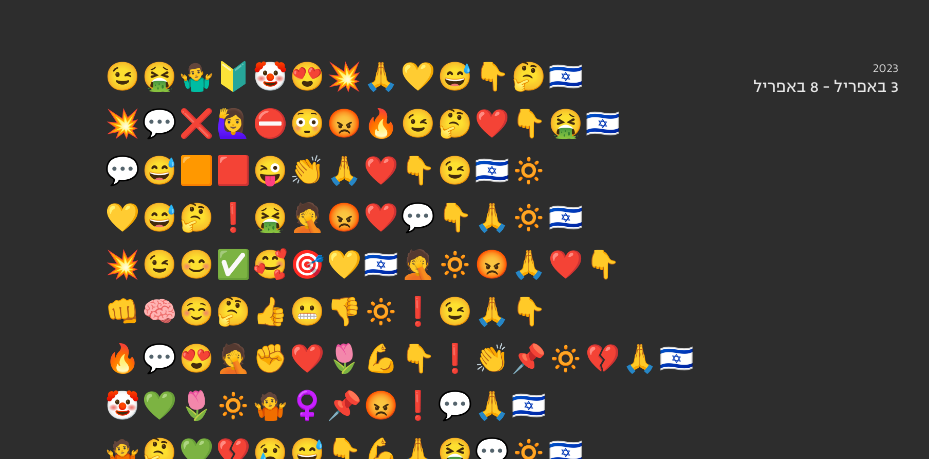
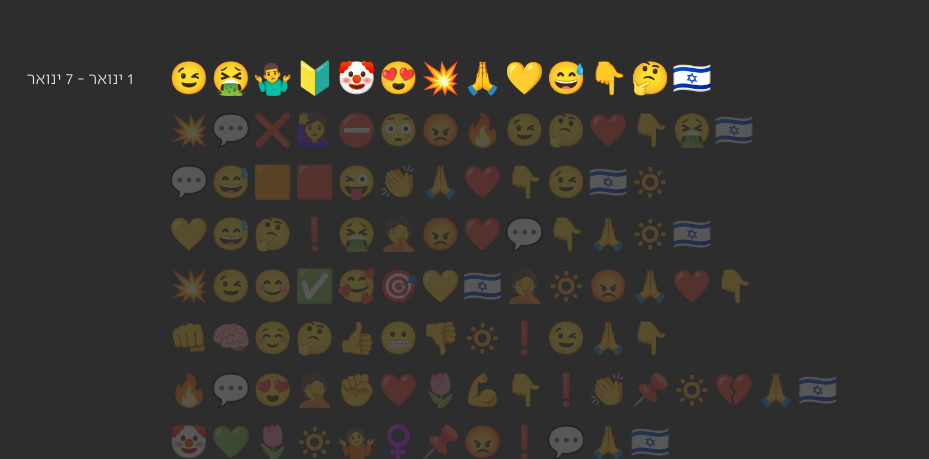
Before and after one commit to mineihadar/emoji-app, a React (Create React App) app: page / in a window 1280 px wide. Shown: the part 341-800 px from the top of the page, without its empty margins (343-1272 px from the left). Built offline with nearby package versions, Linux system fonts and the light colour scheme.

Commit message:
add: fix emoji row and week to be in the same div, and add animation

```diff
--- a/src/App.js
+++ b/src/App.js
@@ -353,7 +353,7 @@ function App() {
       </div>
 
       <div className='rect top'></div> */}
-      <EmojiGrid />
+      <EmojiGrid weeks={weeks} />
       {/* <EmojiTable weeks={weeks} /> */}
       {/* <div className='rect bottom'></div> */}
       {/* <div className='rect bottom'></div>
--- a/src/EmojiGrid.css
+++ b/src/EmojiGrid.css
@@ -1,17 +1,18 @@
 .scrollable-emojis {
   display: flex;
   align-items: flex-start; /* Align to the top of the container */
+  justify-content: center;
   height: 100vh;
 }
 
 .week-info {
-  position: fixed; /* Fix position to stay in place while scrolling */
-  top: 50vh; /* Start in the middle of the screen */
-  width: auto;
-  text-align: right;
-  display: flex;
+  text-align: right; /* Align text to the right */
+  margin-right: 10px; /* Add spacing between week info and emoji row */
+  display: none; /* Initially hide the week info */
   flex-direction: column;
-  margin-right: 3vw;
+  width: 20vw;
+  opacity: 0; /* Initially hide the text */
+  transition: opacity 0.5s, transform 0.5s; /* Add transition for opacity and transform */
 }
 
 .week-info p {
@@ -20,19 +21,13 @@
   line-height: 1.19rem;
 }
 
-.year {
+.week {
   font-family: "Narkis-Extralight";
-  font-size: 14px;
-}
-
-.week {
   font-size: 18px;
 }
 
 .emoji-grid-container {
-  position: relative;
-  top: 0; /* Start from the top */
-  width: 65vw;
+  width: 100%; /* Use full width */
   display: flex;
   flex-direction: column;
   overflow-y: auto;
@@ -41,13 +36,54 @@
   box-sizing: border-box; /* Include padding in the element's total width and height */
 }
 
+.emoji-grid-container::-webkit-scrollbar {
+  display: none;
+}
+
 .week-column {
   display: flex;
+  flex-direction: column; /* Ensure column direction */
   margin-bottom: 10px;
+  opacity: 0.2; /* Default opacity for hidden columns */
+  transition: opacity 0.5s;
+}
+
+.week-column.visible {
+  opacity: 1; /* Full opacity for visible column */
+}
+
+.week-column.visible .week-info {
+  display: flex; /* Show week info only when the column is visible */
+  opacity: 1; /* Show the text */
+  transform: translateY(0); /* Reset the position */
+  animation: fadeInUp 0.5s ease-out; /* Add the animation */
+}
+
+.week-emoji-container {
+  display: flex;
+  align-items: center;
+  gap: 2vw;
+}
+
+.emoji-row {
+  display: flex; /* Ensure emojis are in a row */
+  width: 60vw;
   justify-content: flex-end;
 }
 
 .emoji {
-  font-size: 28px;
+  font-size: 32px;
   margin-right: 2px;
 }
+
+/* Define keyframes for the fadeInUp animation */
+@keyframes fadeInUp {
+  from {
+    opacity: 0;
+    transform: translateY(20px);
+  }
+  to {
+    opacity: 1;
+    transform: translateY(0);
+  }
+}
--- a/src/EmojiGrid.js
+++ b/src/EmojiGrid.js
@@ -2,47 +2,65 @@ import React, { useEffect, useRef, useState } from "react";
 import "./EmojiGrid.css";
 import emojiData from "./emoji_data_clean.json";
 
-const EmojiGrid = () => {
-  const [scrolled, setScrolled] = useState(false);
+const EmojiGrid = ({ weeks }) => {
   const gridRef = useRef(null);
+  const [visibleColumnIndex, setVisibleColumnIndex] = useState(0);
 
   useEffect(() => {
-    const handleScroll = () => {
-      if (gridRef.current) {
-        if (window.scrollY > 0) {
-          setScrolled(true);
-        } else {
-          setScrolled(false);
-        }
-      }
+    const options = {
+      root: null,
+      rootMargin: "0px 0px -45% 0px", // Adjust rootMargin to trigger in the middle of the screen
+      threshold: 0.5,
     };
 
-    window.addEventListener("scroll", handleScroll);
+    const observer = new IntersectionObserver((entries) => {
+      entries.forEach((entry) => {
+        if (entry.isIntersecting) {
+          setVisibleColumnIndex(parseInt(entry.target.dataset.index));
+        }
+      });
+    }, options);
+
+    const columns = document.querySelectorAll(".week-column");
+    columns.forEach((column, index) => {
+      column.dataset.index = index;
+      observer.observe(column);
+    });
+
     return () => {
-      window.removeEventListener("scroll", handleScroll);
+      columns.forEach((column) => {
+        observer.unobserve(column);
+      });
     };
   }, []);
 
-  const renderColumn = (weekData, index) => (
-    <div className='week-column' key={index}>
-      {weekData.map((emoji, idx) => (
-        <div className='emoji' key={idx}>
-          {emoji}
+  const renderColumn = (weekData, week, index) => (
+    <div
+      className={`week-column ${index === visibleColumnIndex ? "visible" : ""}`}
+      key={index}>
+      <div className='week-emoji-container'>
+        <div className='emoji-row'>
+          {weekData.map((emoji, idx) => (
+            <div className='emoji' key={idx}>
+              {emoji}
+            </div>
+          ))}
         </div>
-      ))}
+        {week && (
+          <div className='week-info'>
+            <p className='week'>{week.text}</p>
+          </div>
+        )}
+      </div>
     </div>
   );
 
   return (
-    <div className='scrollable-emojis'>
-      <div
-        ref={gridRef}
-        className={`emoji-grid-container ${scrolled ? "scrolled" : ""}`}>
-        {emojiData.map((week, index) => renderColumn(week, index))}
-      </div>
-      <div className='week-info'>
-        <p className='year'>2023</p>
-        <p className='week'>3 באפריל - 8 באפריל</p>
+    <div className='scrollable-emojis' ref={gridRef}>
+      <div className='emoji-grid-container'>
+        {emojiData.map((weekData, index) =>
+          renderColumn(weekData, weeks[index], index)
+        )}
       </div>
     </div>
   );
```
